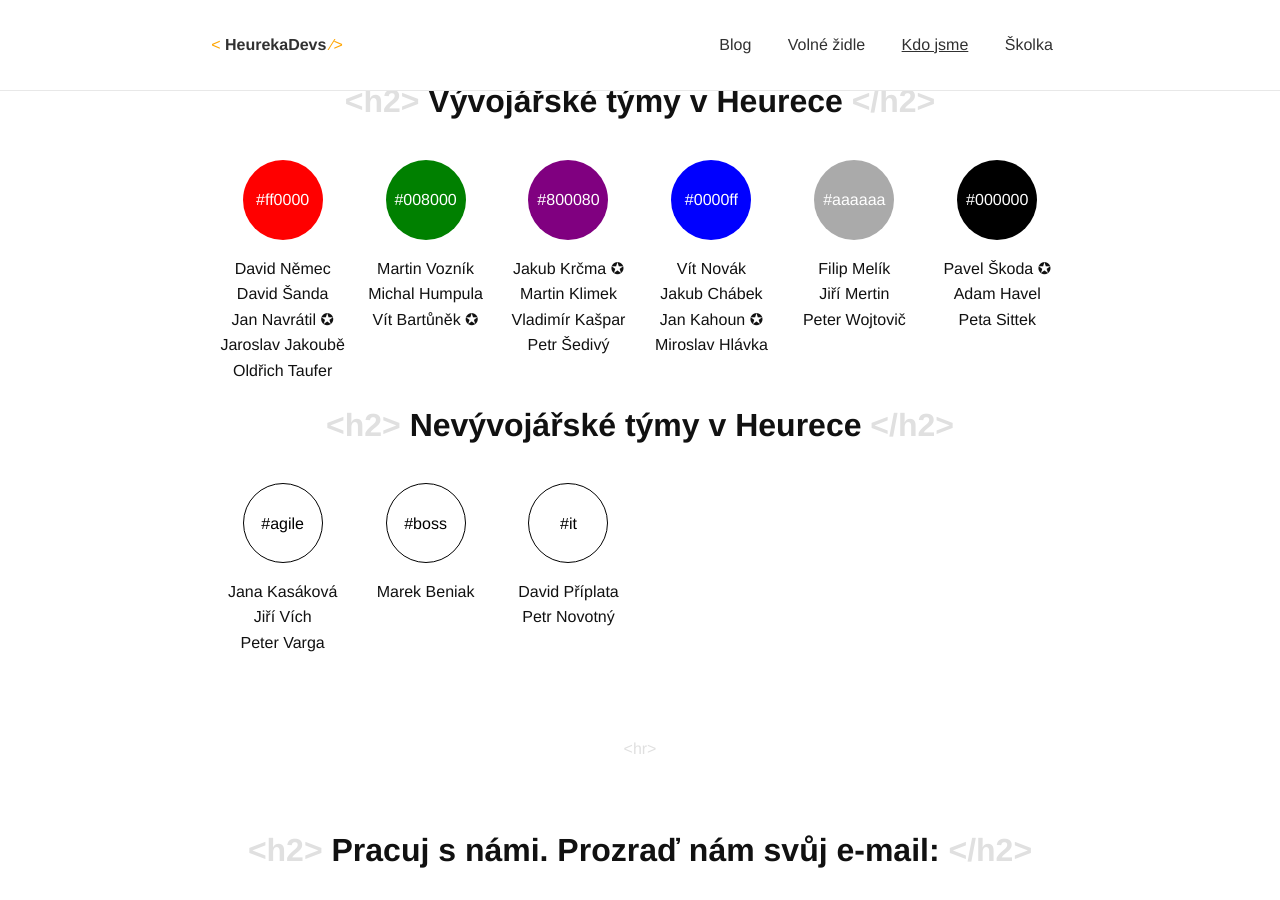
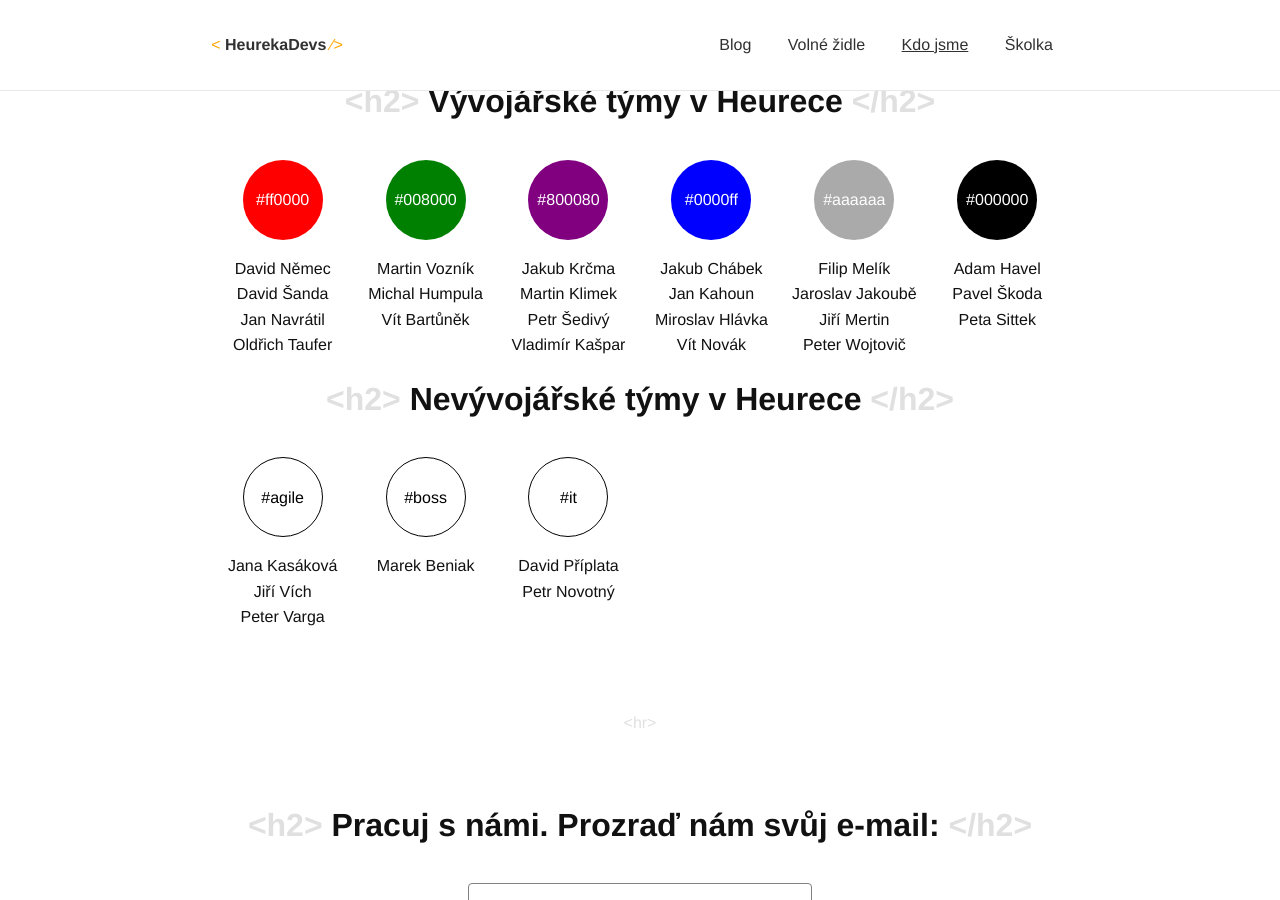
Before and after one commit to hhjcz/heureka.github.io, a Jekyll site: the page built from _pages/kdo-jsme/index.html, in a window 1280 px wide and 900 px high, scrolled down 571 px. Built offline with Jekyll 4.4.1, drawn with Linux system fonts in a browser that asks for light colours; comment, search, counter and statistics services are not loaded; part of the change alters nothing that is shown.

```diff
--- a/_data/team.yml
+++ b/_data/team.yml
@@ -4,8 +4,7 @@
   members:
     - "David Němec"
     - "David Šanda"
-    - "Jan Navrátil &#10026;"
-    - "Jaroslav Jakoubě"
+    - "Jan Navrátil"
     - "Oldřich Taufer"
 
 
@@ -15,27 +14,27 @@
   members:
     - "Martin Vozník"
     - "Michal Humpula"
-    - "Vít Bartůněk &#10026;"
+    - "Vít Bartůněk"
 
 
 - nameEn: "purple"
   nameCs: "fialoví"
   colorCode: "#800080"
   members:
-    - "Jakub Krčma &#10026;"
+    - "Jakub Krčma"
     - "Martin Klimek"
+    - "Petr Šedivý"
     - "Vladimír Kašpar"
-    - "Petr Šedivý"
 
 
 - nameEn: "blue"
   nameCs: "modří"
   colorCode: "#0000ff"
   members:
+    - "Jakub Chábek"
+    - "Jan Kahoun"
+    - "Miroslav Hlávka"
     - "Vít Novák"
-    - "Jakub Chábek"
-    - "Jan Kahoun &#10026;"
-    - "Miroslav Hlávka"
 
 
 - nameEn: "gray"
@@ -43,6 +42,7 @@
   colorCode: "#aaaaaa"
   members:
     - "Filip Melík"
+    - "Jaroslav Jakoubě"
     - "Jiří Mertin"
     - "Peter Wojtovič"
 
@@ -51,6 +51,6 @@
   nameCs: "černí"
   colorCode: "#000000"
   members:
-    - "Pavel Škoda &#10026;"
     - "Adam Havel"
+    - "Pavel Škoda"
     - "Peta Sittek"
```
